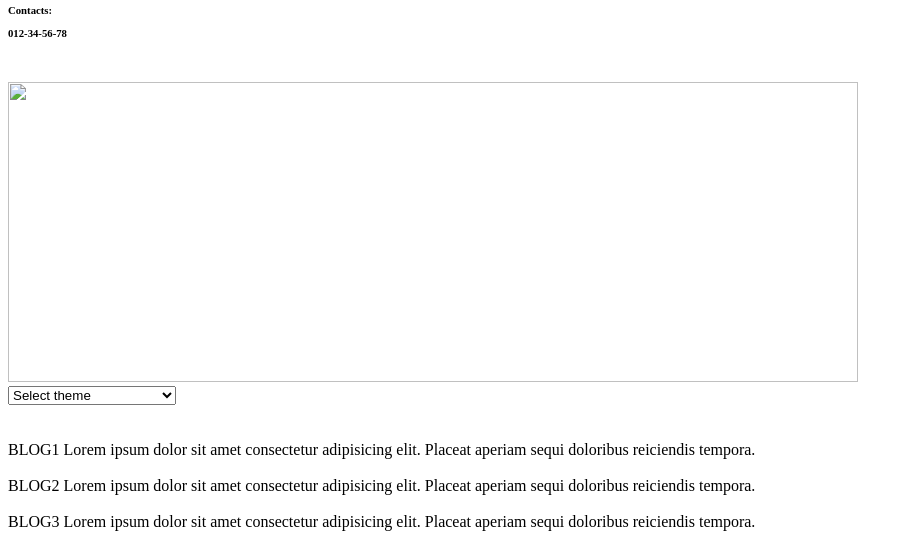
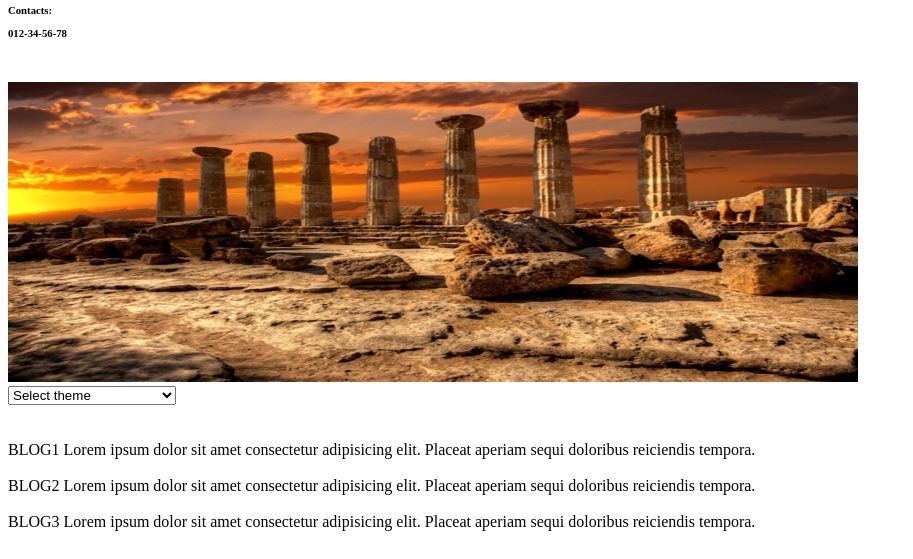
Before and after one commit to Margaritta2023/HTML-Promise-HW12, a plain HTML site: page index.html in a window 1280 px wide. Shown: the part 241-800 px from the top of the page, without its empty margins (0-913 px from the left). Drawn offline with Linux system fonts and the light colour scheme.

Commit message:
edited name of image

```diff
--- a/index.html
+++ b/index.html
@@ -18,7 +18,7 @@
 </head>
 <body>
     <div id="header">
-       <img src="./wp6845818-archaeology-wallpapers (1).jpg" width="850" height="300" id="image">
+       <img src="./wp6845818-archaeology-wallpapers.jpg" width="850" height="300" id="image">
     </div>
     <div id="blog">
         <select name="themes">
```
